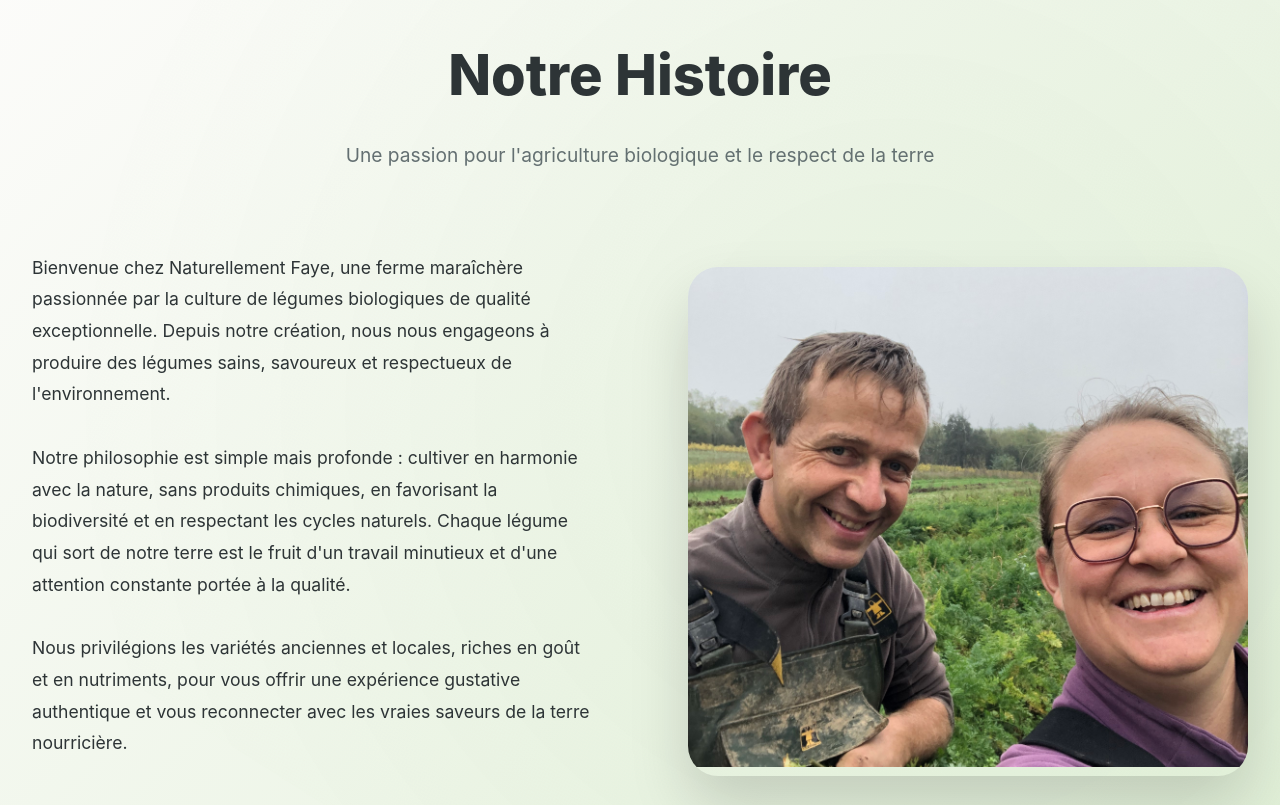
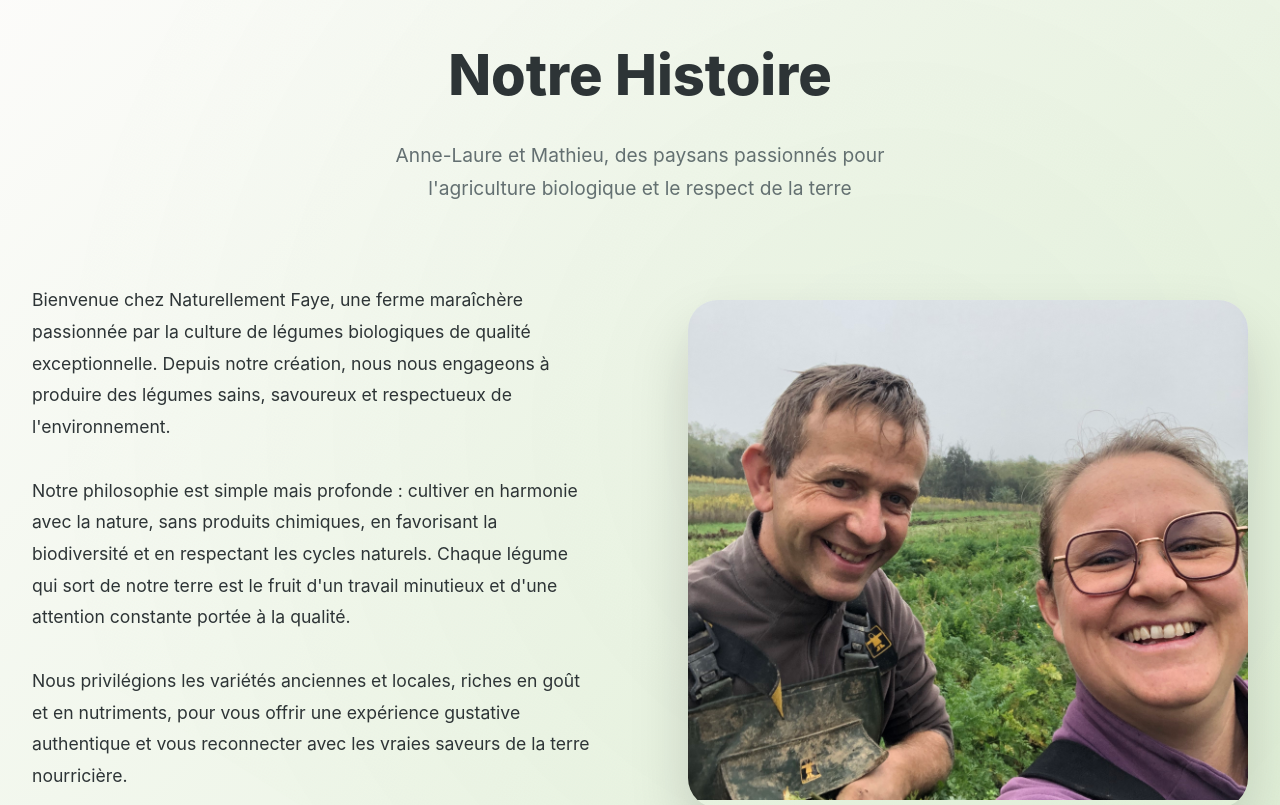
Before and after one commit to Arthur-TD49/Teste-Naturellement-Faye, a plain HTML site: page index.html in a window 1280 px wide. Shown: the part 900-1705 px from the top of the page. Drawn offline with Linux system fonts and the light colour scheme.

Commit message:
Update subtitle in about section of index.html

```diff
--- a/index.html
+++ b/index.html
@@ -951,7 +951,7 @@
         <div class="container">
             <div class="section-header fade-transition visible">
                 <h2 class="section-title" data-translate="about_title">Notre Histoire</h2>
-                <p class="section-subtitle" data-translate="about_subtitle">Une passion pour l'agriculture biologique et le respect de la terre</p>
+                <p class="section-subtitle" data-translate="about_subtitle">Anne-Laure et Mathieu, des paysans passionnés pour l'agriculture biologique et le respect de la terre</p>
             </div>
             <div class="about-content">
                 <div class="about-text fade-transition visible">
```
